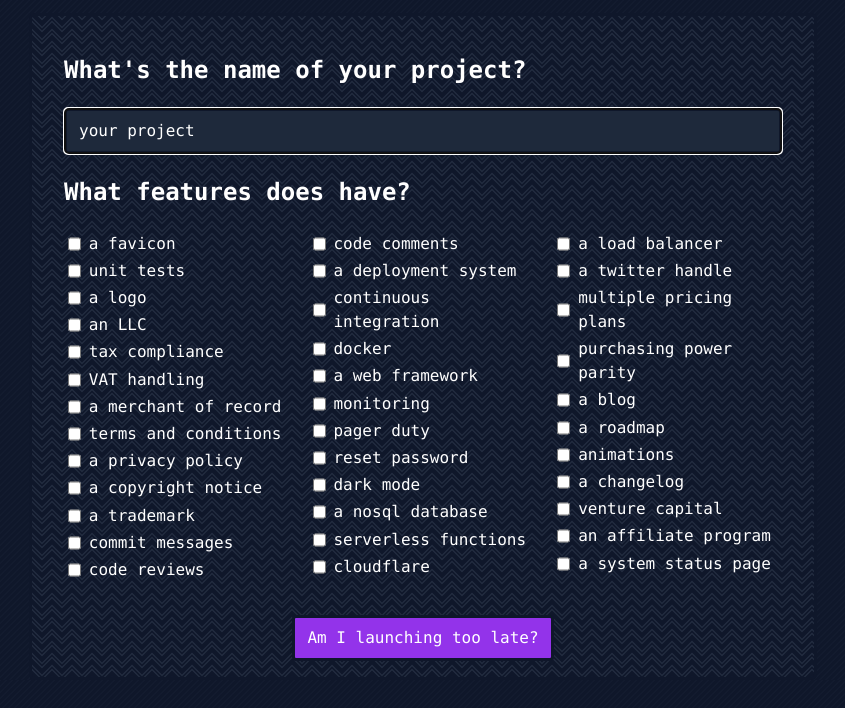
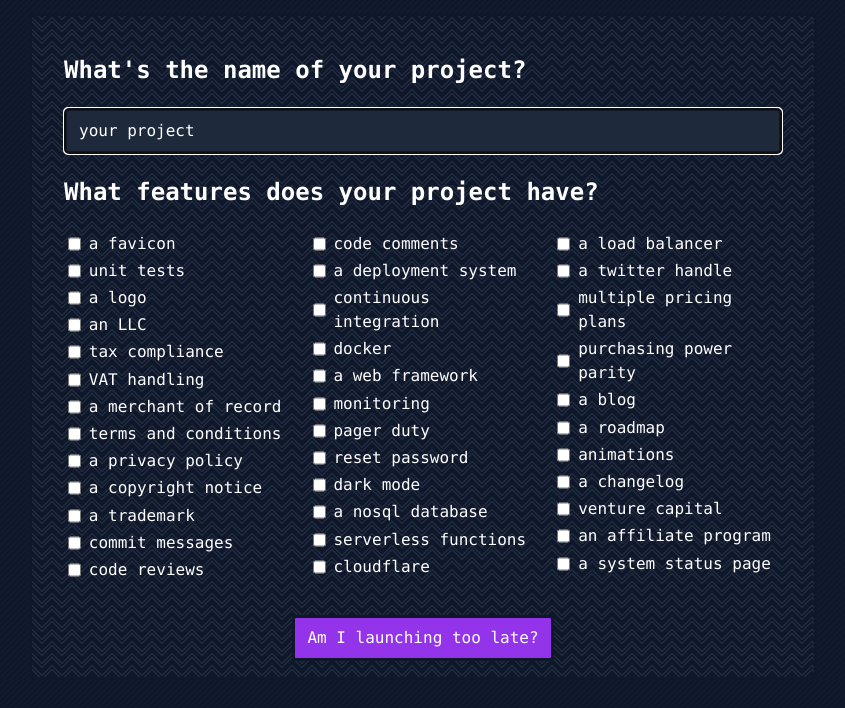
Before and after one commit to vdsabev/launched-too-late, a plain HTML site: page index.html in a window 1280 px wide. Shown: the part 92-800 px from the top of the page, without its empty margins (217-1062 px from the left). Drawn offline with Linux system fonts and the light colour scheme.

Commit message:
Default when no project name

```diff
--- a/index.html
+++ b/index.html
@@ -286,7 +286,7 @@
           document
             .querySelectorAll('[data-name="project"]')
             .forEach((element) => {
-              element.textContent = projectName;
+              element.textContent = projectName || 'your project';
             });
         }
 
```
